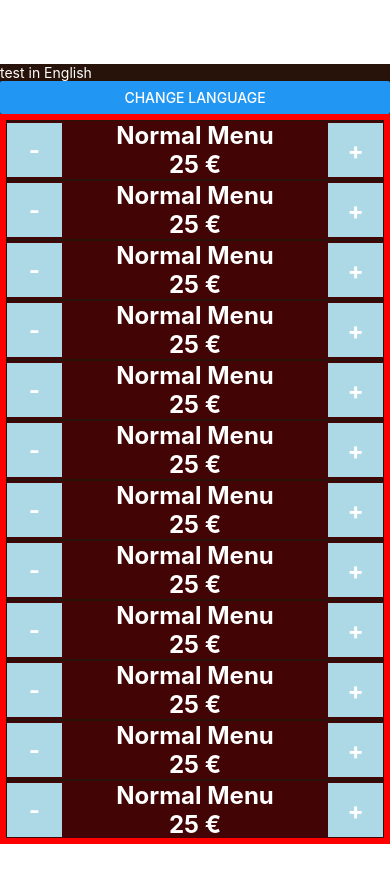
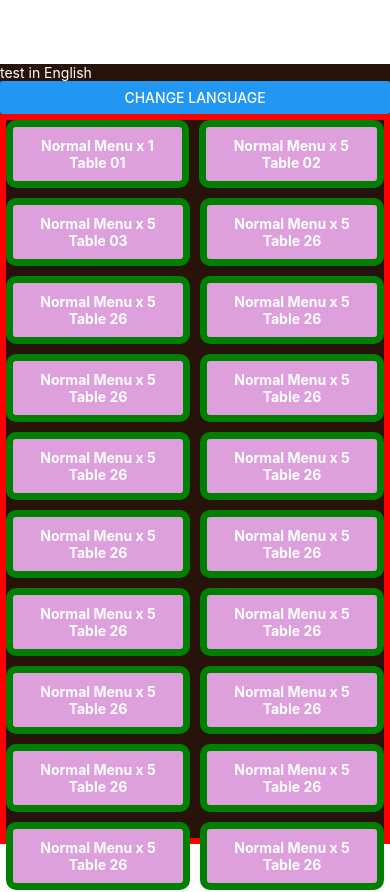
Before and after one commit to ZarthosP/ROM-UI, a React Native app: screen / in a window 390 px wide. Shown: the top 892 px of the page. Before the commit the page ends 844 px from the top, so only its background shows below. Built offline with nearby package versions, Linux system fonts and the light colour scheme.

Commit message:
added Kitchen screen

```diff
--- a/App.js
+++ b/App.js
@@ -1,13 +1,14 @@
 import { StatusBar } from 'expo-status-bar';
 import { Button, Modal, StyleSheet, Text, View, FlatList, TouchableOpacity } from 'react-native';
 import Menu from './screens/Menu';
+import Kitchen from './screens/Kitchen';
 import LanguageModal from './screens/Components/LanguageModal';
 
 export default function App() {
   return (
     <View style={styles.container}>
       <LanguageModal/>
-      <Menu/>
+      <Kitchen/>
     </View>
   );
 }
--- a/locales/en.json
+++ b/locales/en.json
@@ -1,5 +1,6 @@
 {
     "normalMenu":"Normal Menu",
     "test":"test in English",
-    "changeLanguage": "Change language"
+    "changeLanguage": "Change language",
+    "table": "Table"
 }
--- a/locales/fr.json
+++ b/locales/fr.json
@@ -1,5 +1,6 @@
 {
     "normalMenu":"Menu Normale",
     "test":"test en Francais",
-    "changeLanguage": "Changer de langue"
+    "changeLanguage": "Changer de langue",
+    "table": "Table"
 }
--- /dev/null
+++ b/screens/Components/OrderItem.js
@@ -0,0 +1,32 @@
+import React from 'react';
+import { Text, View, StyleSheet, Pressable } from 'react-native';
+import {useTranslation} from 'react-i18next';
+
+function OrderItem( {itemName, quantity, table} ) {
+    const {t} = useTranslation();
+    return (
+        <Pressable style={[styles.box]} onPress={() => console.log("pressed")}>
+            <Text style={styles.text}>{t(itemName)} x {quantity}</Text>
+            <Text style={styles.text}>{t("table")} {table}</Text>
+        </Pressable>
+    );
+}
+
+const styles = StyleSheet.create({
+    box: {
+        backgroundColor: "plum",
+        borderWidth: 7,
+        borderColor: "green",
+        padding: 10,
+        borderRadius: 10,
+        minWidth: 0,
+        flexGrow: 1,
+    },
+    text: {
+        fontWeight: "bold",
+        textAlign: "center",
+        color: "white"
+    }
+})
+
+export default OrderItem;
--- /dev/null
+++ b/screens/Kitchen.js
@@ -0,0 +1,48 @@
+import React from 'react';
+import { Text, View, StyleSheet, ScrollView } from 'react-native';
+import OrderItem from './Components/OrderItem';
+
+function Kitchen(props) {
+    return (
+        <View style={styles.container}>
+            <OrderItem itemName={"normalMenu"} quantity={1} table={"01"}/>
+            <OrderItem itemName={"normalMenu"} quantity={5} table={"02"}/>
+            <OrderItem itemName={"normalMenu"} quantity={5} table={"03"}/>
+            <OrderItem itemName={"normalMenu"} quantity={5} table={"26"}/>
+            <OrderItem itemName={"normalMenu"} quantity={5} table={"26"}/>
+            <OrderItem itemName={"normalMenu"} quantity={5} table={"26"}/>
+            <OrderItem itemName={"normalMenu"} quantity={5} table={"26"}/>
+            <OrderItem itemName={"normalMenu"} quantity={5} table={"26"}/>
+            <OrderItem itemName={"normalMenu"} quantity={5} table={"26"}/>
+            <OrderItem itemName={"normalMenu"} quantity={5} table={"26"}/>
+            <OrderItem itemName={"normalMenu"} quantity={5} table={"26"}/>
+            <OrderItem itemName={"normalMenu"} quantity={5} table={"26"}/>
+            <OrderItem itemName={"normalMenu"} quantity={5} table={"26"}/>
+            <OrderItem itemName={"normalMenu"} quantity={5} table={"26"}/>
+            <OrderItem itemName={"normalMenu"} quantity={5} table={"26"}/>
+            <OrderItem itemName={"normalMenu"} quantity={5} table={"26"}/>
+            <OrderItem itemName={"normalMenu"} quantity={5} table={"26"}/>
+            <OrderItem itemName={"normalMenu"} quantity={5} table={"26"}/>
+            <OrderItem itemName={"normalMenu"} quantity={5} table={"26"}/>
+            <OrderItem itemName={"normalMenu"} quantity={5} table={"26"}/>
+            <OrderItem itemName={"normalMenu"} quantity={5} table={"26"}/>
+            <OrderItem itemName={"normalMenu"} quantity={5} table={"26"}/>
+            <OrderItem itemName={"normalMenu"} quantity={5} table={"26"}/>
+        </View>
+    );
+}
+
+const styles = StyleSheet.create({
+    container: {
+        flexWrap: "wrap",
+        flex: 1,
+        flexDirection: "row",
+        alignItems: 'flex-start',
+        borderWidth: 6,
+        borderColor: "red",
+        gap: 10,
+        backgroundColor: "rgba(39, 19, 10, 1)",
+      },
+})
+
+export default Kitchen;
--- a/screens/Menu.js
+++ b/screens/Menu.js
@@ -6,7 +6,7 @@ function Menu(props) {
     return (
         <View style={styles.container}>
             <ScrollView>
-                <MenuItem itemName={"normalMenu"} itemPrice={"25"}/>
+                <MenuItem itemName={"normalMenu"} itemPrice={"26"}/>
                 <MenuItem itemName={"normalMenu"} itemPrice={"25"}/>
                 <MenuItem itemName={"normalMenu"} itemPrice={"25"}/>
                 <MenuItem itemName={"normalMenu"} itemPrice={"25"}/>
@@ -36,6 +36,7 @@ function Menu(props) {
 const styles = StyleSheet.create({
     container: {
         flex: 1,
+        gap: 30,
         borderWidth: 6,
         borderColor: "red",
         backgroundColor: "rgba(39, 19, 10, 1)",
```
Also changed, not shown: 1 other file (tests, documents, lock files or other folders).
